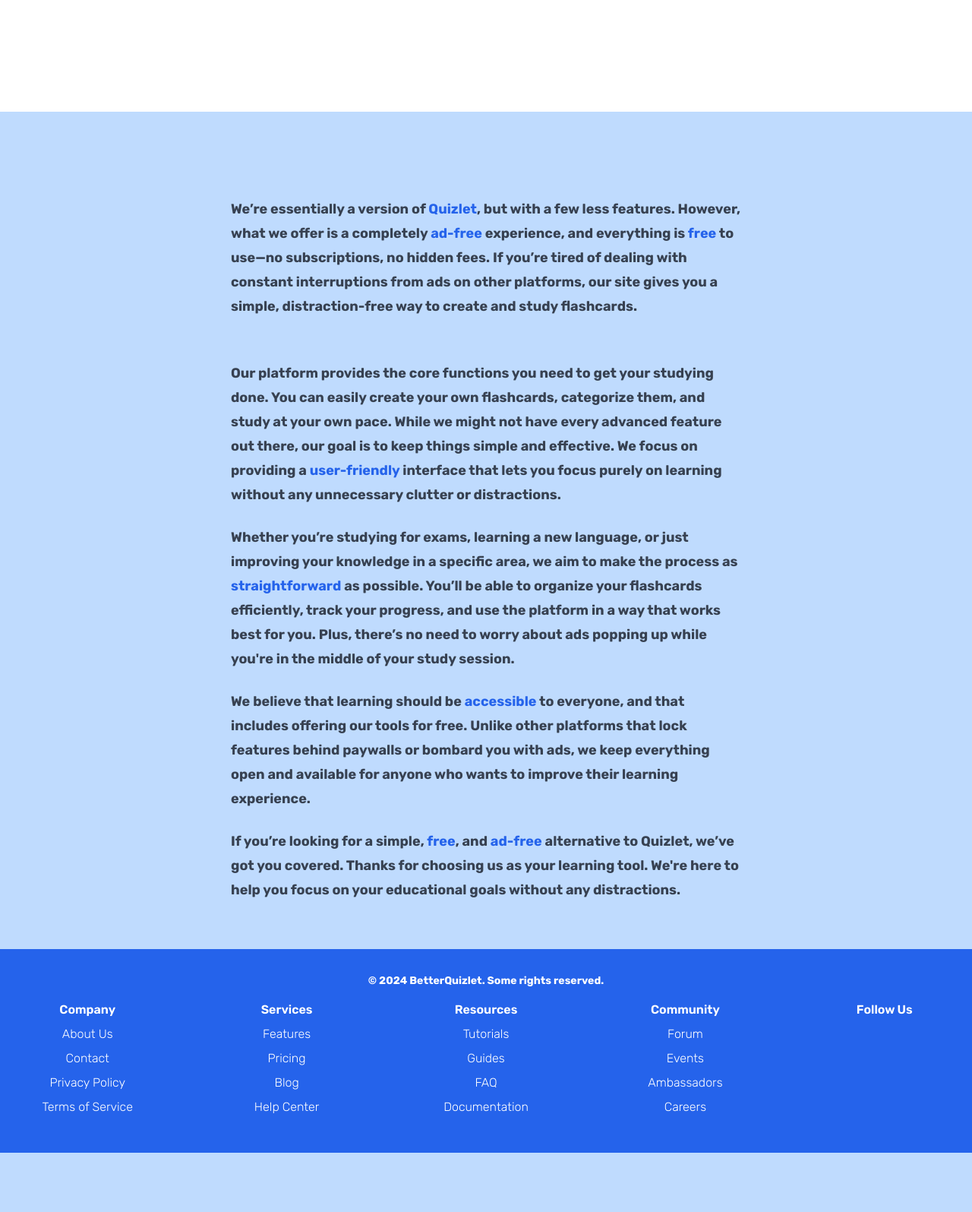
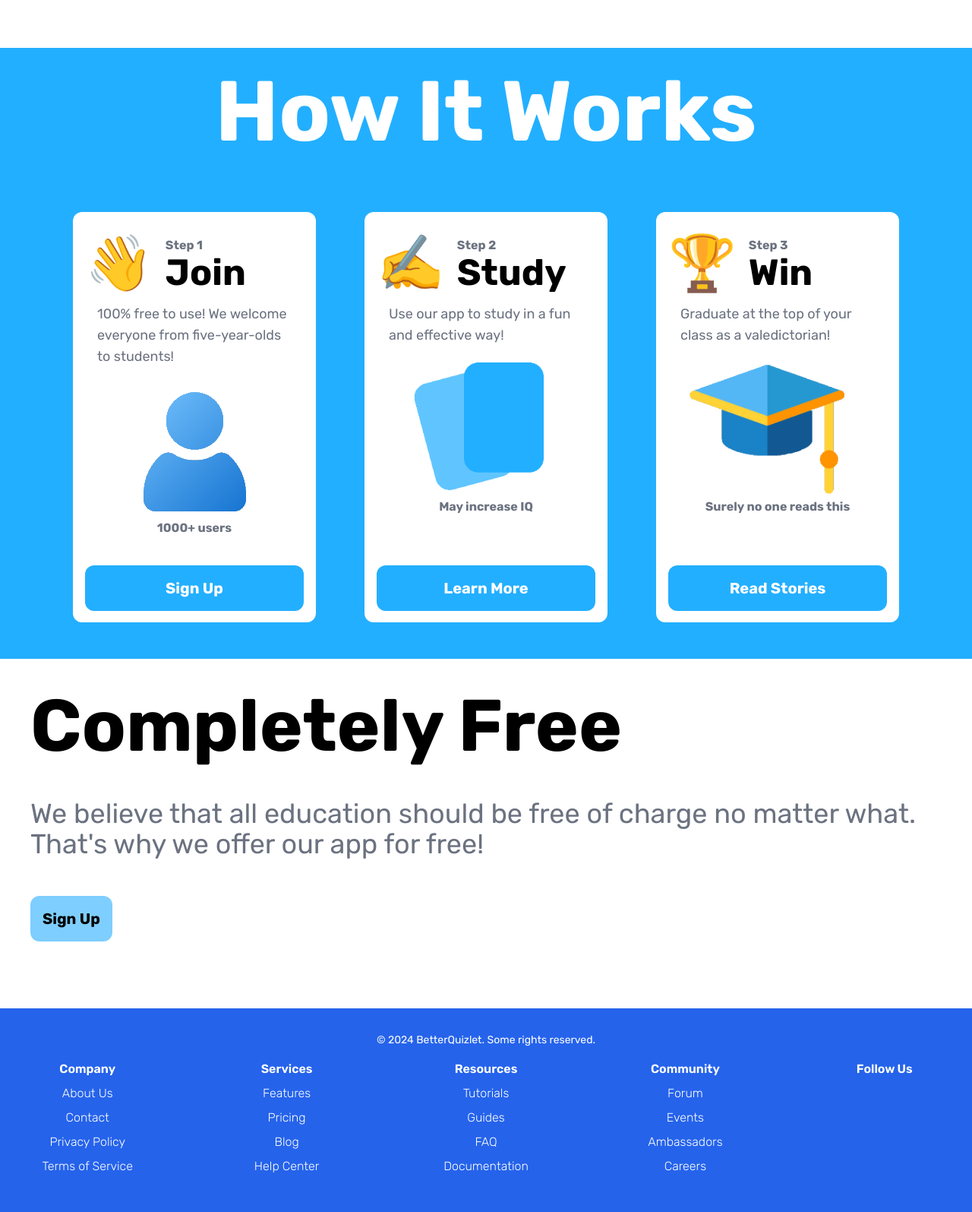
Before and after one commit to volle1212/quizzletclone, a Flask app: page / in a window 1280 px wide. Shown: the part 737-2332 px from the top of the page at 76% size. Before the commit the page ends 2254 px from the top, so only its background shows below. Run offline with Flask 3, Linux system fonts and the light colour scheme; some libraries are stand-ins or nearby versions.

Commit message:
some rly cool stuff yees?
Co-authored-by: Bulle3000 <Bulle3000@users.noreply.github.com>

```diff
--- a/app.py
+++ b/app.py
@@ -20,7 +20,7 @@ def load_flashcards():
     except FileNotFoundError:
         return {}
 
-def generate_random_string(length):
+def generate_random_string(length=15):
     # Define the characters to choose from (letters and digits)
     characters = string.ascii_letters + string.digits
     # Randomly choose `length` characters from the defined set
@@ -52,36 +52,25 @@ def contact():
 
 @app.route('/flashcard_generator', methods=['POST'])
 def add_flashcard():
-    title = request.form.get('title')
-    flashcards_data = request.form.get('flashcards')  # Get flashcards as JSON string
+    data = request.json
+    title = data.get('title', 'Untitled')
+    flashcards = data.get('flashcards', [])
 
-    if title and flashcards_data:
-        flashcards = load_flashcards()
+    # Create a Python file with the flashcards
+    filename = f"{title.replace(' ', '_').lower()}.py"
+    filepath = os.path.join(os.getcwd(), filename)
 
-        # Check if the title already exists
-        if title in [fc["title"] for fc in flashcards.values()]:
-            return render_template('index.html',
-            message=f"A flashcard set with the title '{title}' already exists. Please choose a different title.",
-            status="error"), 400
+    with open(filepath, 'w') as file:
+        file.write(f"# Flashcard Set: {title}\n\n")
+        for index, card in enumerate(flashcards, start=1):
+            question = card.get('question', '').replace('\n', '\\n')
+            answer = card.get('answer', '').replace('\n', '\\n')
+            file.write(f"# Flashcard {index}\n")
+            file.write(f"question{index} = \"{question}\"\n")
+            file.write(f"answer{index} = \"{answer}\"\n\n")
 
-        # Parse flashcards
-        flashcards_list = json.loads(flashcards_data)
+    return jsonify({'message': 'Flashcards saved successfully!', 'file': filename}), 200
 
-        # Generate a unique code
-        code = generate_random_string(15)
-
-        # Add the new flashcard set
-        flashcards[code] = {"title": title, "flashcards": flashcards_list}
-
-        # Save the updated flashcards to the file
-        save_flashcards(flashcards)
-        return render_template('index.html',
-        message="Flashcard set saved successfully!",
-        status="success"), 200
-
-    return render_template('index.html',
-    message="Invalid input. Both title and flashcards are required.",
-    status="error"), 400
 
 @app.route('/view_flashcards', methods=['GET', 'POST'])
 def view_flashcards():
--- a/templates/base.html
+++ b/templates/base.html
@@ -8,12 +8,20 @@
     <link rel="preconnect" href="https://fonts.googleapis.com">
     <link rel="preconnect" href="https://fonts.gstatic.com" crossorigin>
     <link href="https://fonts.googleapis.com/css2?family=Rubik:ital,wght@0,300..900;1,300..900&display=swap" rel="stylesheet">
+
+    <style>
+        .gradient-text {
+          background: linear-gradient(to right, #009dff, #7eceff);
+          -webkit-background-clip: text;
+          color: transparent;
+        }
+      </style>
 </head>
-<body class="font-bold flex flex-col min-h-screen" style="font-family: 'Rubik', sans-serif;">
-    <nav class="bg-blue-600 text-white mb-20 h-18">
-        <div class="container mx-auto flex items-center justify-between py-4 px-6">
+<body class="flex flex-col min-h-screen" style="font-family: 'Rubik', sans-serif;">
+    <nav class="bg-white/30 backdrop-blur-md text-black h-18 text-2xl sticky top-0 rounded-xl shadow-xl">
+        <div class="container mx-auto flex items-center justify-between p-8">
             <!-- Logo -->
-            <a href="/" class="text-lg font-bold">BetterQuizlet</a>
+            <a href="/" class="font-bold"><span class="gradient-text">Better</span>Quizlet</a>
 
             <!-- Navigation Links -->
             <div class="hidden md:flex space-x-6">
--- a/templates/homepage.html
+++ b/templates/homepage.html
@@ -1,54 +1,120 @@
 {%extends "base.html"%}
 {%block content%}
 
-<div class="flex flex-col lg:flex-row items-center justify-center h-[87vh] mb-12">
-    <div class="mx-9 text-left text-4xl lg:text-6xl lg:w-1/2">
-        <h1 class="animate opacity-0 translate-y-5 transition-transform duration-500 ease-out text-blue-600" id="line1">QUIZLET,</h1>
-        <h1 class="animate opacity-0 translate-y-5 transition-transform duration-500 ease-out" id="line2">BUT WORSE,</h1>
-        <h1 class="animate opacity-0 translate-y-5 transition-transform duration-500 ease-out" id="line3">
-            BUT ALSO <span class="text-blue-600">WITHOUT ADS</span>, AND...
-        </h1>
-        <h1 class="animate opacity-0 translate-y-5 transition-transform duration-500 ease-out" id="line4">
-            <span class="text-blue-600">COMPLETELY</span> FREE
-        </h1>
-        <!-- Thin line separator with equal margins above and below -->
-        <hr class="my-8 border-t-2 border-gray-300">
-        <p class="text-left text-lg lg:text-2xl">Just stop using quizlet. <span title="and a negative bank account">You get negative aura!</span></p>
-        <div class="text-center text-lg mt-12 animate opacity-0 translate-y-5 transition-transform duration-500 ease-out flex justify-start space-x-4">
-            <!-- Create Flashcards Button -->
-            <button id="loadingButton" class="px-6 py-2 text-white bg-blue-500 rounded-lg hover:bg-blue-600 focus:ring-4 focus:ring-blue-300 focus:outline-none transition-all duration-300 ease-in-out flex items-center space-x-2">
-                <span id="buttonText">Create flashcards</span>
-                <div id="loadingSpinner" class="hidden w-4 h-4 border-2 border-white border-t-transparent rounded-full animate-spin"></div>
-            </button>
-
-            <!-- View Flashcards Button -->
-            <a href="/view_flashcards" class="px-6 py-2 text-white bg-green-500 rounded-lg hover:bg-green-600 focus:ring-4 focus:ring-green-300 focus:outline-none transition-all duration-300 ease-in-out flex items-center space-x-2">
-                <span>View Flashcards</span>
-            </a>
-        </div>
+<section class="flex items-center justify-between py-16">
+    <!-- Image on the left -->
+    <div class="flex-1">
+      <img src="/static/images/new_logo.svg" alt="Big Image" class="h-[36rem] object-cover rounded-lg ml-48">
     </div>
 
-    <!-- Image to be shown on larger screens -->
-    <div class="lg:w-1/4 w-1/1 lg:block hidden p-26 animate opacity-0 translate-y-5 transition-transform duration-500 ease-out">
-        <!-- Add class "animate" to start animation -->
-        <img id="quizlet-svg" src="/static/images/betterquizlet_export.svg" alt="Image description" class="w-full h-auto object-cover">
+    <!-- Text on the right -->
+    <div class="flex-1 text-left mr-48">
+      <h1 class="text-[7rem] font-bold">
+        Better than Quizlet
+      </h1>
     </div>
-</div>
+</section>
 
-<!-- Additional Text Section -->
- <div class="h-min-[10rem] bg-blue-200 p-16 mb-[-50px]">
-    <div class="mx-auto text-left max-w-2xl text-lg leading-8 text-gray-700 mt-12">
-        <p class="mb-6">
-            We’re essentially a version of <span class="text-blue-600 animate-spin">Quizlet</span>, but with a few less features. However, what we offer is a completely <span class="text-blue-600 animate-spin">ad-free</span> experience, and everything is <span class="text-blue-600 animate-spin">free</span> to use—no subscriptions, no hidden fees. If you’re tired of dealing with constant interruptions from ads on other platforms, our site gives you a simple, distraction-free way to create and study flashcards.
+<section class="bg-[#23AFFF] ">
+    <div class="text-center text-white">
+        <h1 class="text-[7rem] font-bold">How It Works</h1>
+    </div>
+
+    <div class="grid grid-cols-3 gap-16 mx-12 p-12">
+
+        <div class="bg-white rounded-xl px-4 py-8 flex flex-col relative">
+            <div class="flex items-start">
+                <div class="text-7xl">
+                    <p>👋</p>
+                </div>
+                <div class="font-bold ml-4">
+                    <p class="text-gray-500">Step 1</p>
+                    <h1 class="text-5xl">Join</h1>
+                </div>
+            </div>
+            <div class="text-gray-500 text-lg p-4">
+                <p>100% free to use! We welcome everyone from five-year-olds to students!</p>
+            </div>
+            <div class="w-full flex flex-col justify-center items-center mb-20">
+                <img src="/static/images/user_icon.png">
+                <p title="in our dreams 😴☁️" class="font-bold text-gray-500">1000+ users</p>
+            </div>
+            <div class="absolute bottom-[15px] left-0 w-full px-4">
+                <button class="bg-[#23AFFF] p-4 rounded-xl text-white font-bold text-center text-xl w-full">
+                    Sign Up
+                </button>
+            </div>
+        </div>
+
+
+        <div class="bg-white rounded-xl px-4 py-8 flex flex-col relative">
+            <div class="flex items-start">
+                <div class="text-7xl">
+                    <p>✍️</p>
+                </div>
+                <div class="font-bold ml-4">
+                    <p class="text-gray-500">Step 2</p>
+                    <h1 class="text-5xl">Study</h1>
+                </div>
+            </div>
+            <div class="text-gray-500 text-lg p-4">
+                <p>Use our app to study in a fun and effective way!</p>
+            </div>
+            <div class="w-full flex flex-col justify-center items-center mb-20">
+                <img src="/static/images/icon_cards.png" class="h-[184px]">
+                <p title="not for you, you are screwed" class="font-bold text-gray-500">May increase IQ</p>
+            </div>
+            <div class="absolute bottom-[15px] left-0 w-full px-4">
+                <button class="bg-[#23AFFF] p-4 rounded-xl text-white font-bold text-center text-xl w-full">
+                    Learn More
+                </button>
+            </div>
+        </div>
+
+
+        <div class="bg-white rounded-xl px-4 py-8 flex flex-col relative">
+            <div class="flex items-start">
+                <div class="text-7xl">
+                    <p>🏆</p>
+                </div>
+                <div class="font-bold ml-4">
+                    <p class="text-gray-500">Step 3</p>
+                    <h1 class="text-5xl">Win</h1>
+                </div>
+            </div>
+            <div class="text-gray-500 text-lg p-4">
+                <p>Graduate at the top of your class as a valedictorian!</p>
+            </div>
+            <div class="w-full flex flex-col justify-center items-center mb-20">
+                <img src="/static/images/hat_icon.png" class="h-[184px]">
+                <p title="surely no one hovers this (check the others)" class="font-bold text-gray-500">Surely no one reads this</p>
+            </div>
+            <div class="absolute bottom-[15px] left-0 w-full px-4">
+                <button class="bg-[#23AFFF] p-4 rounded-xl text-white font-bold text-center text-xl w-full">
+                    Read Stories
+                </button>
+            </div>
+        </div>
+
+
+    </div>
+</section>
+
+<section class="bg-white p-10">
+    <div class="">
+        <h1 class="font-bold text-8xl">
+            Completely Free
+        </h1>
+        <p class="text-4xl text-gray-500 my-12">
+            We believe that all education should be free of charge no matter what. That's why we offer our app for free!
         </p>
-        <br>
-        <p class="mb-6">Our platform provides the core functions you need to get your studying done. You can easily create your own flashcards, categorize them, and study at your own pace. While we might not have every advanced feature out there, our goal is to keep things simple and effective. We focus on providing a <span class="text-blue-600 animate-spin">user-friendly</span> interface that lets you focus purely on learning without any unnecessary clutter or distractions.</p>
-        <p class="mb-6">Whether you’re studying for exams, learning a new language, or just improving your knowledge in a specific area, we aim to make the process as <span class="text-blue-600 animate-spin">straightforward</span> as possible. You’ll be able to organize your flashcards efficiently, track your progress, and use the platform in a way that works best for you. Plus, there’s no need to worry about ads popping up while you're in the middle of your study session.</p>
-        <p class="mb-6">We believe that learning should be <span class="text-blue-600 animate-spin">accessible</span> to everyone, and that includes offering our tools for free. Unlike other platforms that lock features behind paywalls or bombard you with ads, we keep everything open and available for anyone who wants to improve their learning experience.</p>
-        <p>If you’re looking for a simple, <span class="text-blue-600 animate-spin">free</span>, and <span class="text-blue-600 animate-spin">ad-free</span> alternative to Quizlet, we’ve got you covered. Thanks for choosing us as your learning tool. We're here to help you focus on your educational goals without any distractions.</p>
     </div>
- </div>
-
+    <div class="font-bold text-xl">
+        <button class="p-4 bg-[#7eceff] rounded-xl">
+            Sign Up
+        </button>
+    </div>
+</section>
 
 {%endblock%}
 
```
Also changed, not shown: templates/index.html (+128 -109 lines), static/images/hat_icon.png (added), static/images/icon_cards.png (added), static/images/new_logo.svg (added), static/images/user_icon.png (added).
